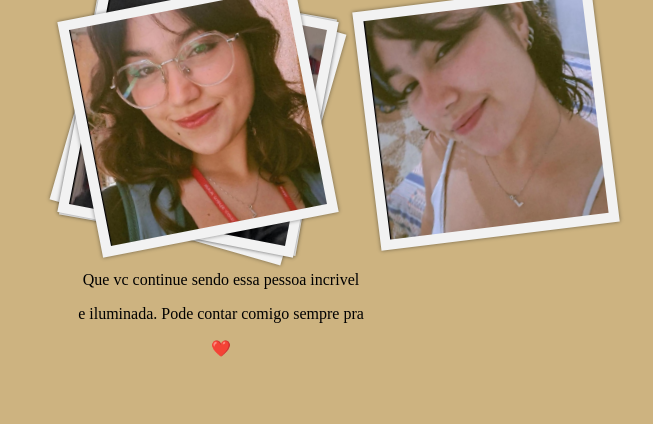
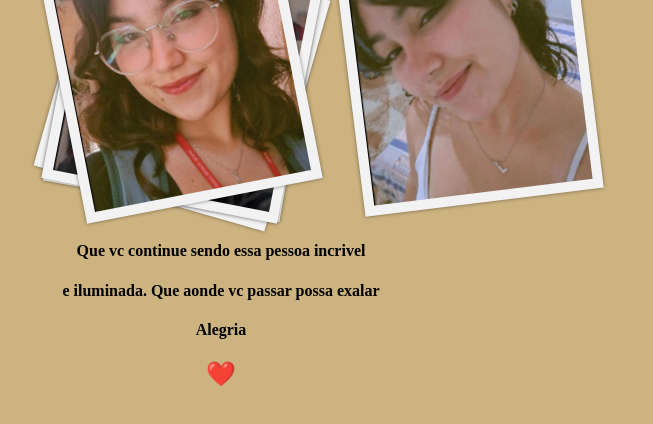
Before and after one commit to LetyciaCarvalho/letyciaaa, a plain HTML site: page index.html in a window 1280 px wide. Shown: the part 284-708 px from the top of the page, without its empty margins (419-1072 px from the left). Drawn offline with Linux system fonts and the light colour scheme.

Commit message:
Add files via upload

```diff
--- a/index.html
+++ b/index.html
@@ -17,7 +17,8 @@
       </div>
         <br>
       <center>
-        <p>Que vc continue sendo essa pessoa incrivel</p>
-        <p>e iluminada. Pode contar comigo sempre pra</p>
-        <p>❤️</p>
+        <h4>Que vc continue sendo essa pessoa incrivel </h4>
+        <h4>e iluminada. Que aonde vc passar possa  exalar</h4>
+        <h4>Alegria</h4>
+        <h2>❤️</h2>
         </center>
```
